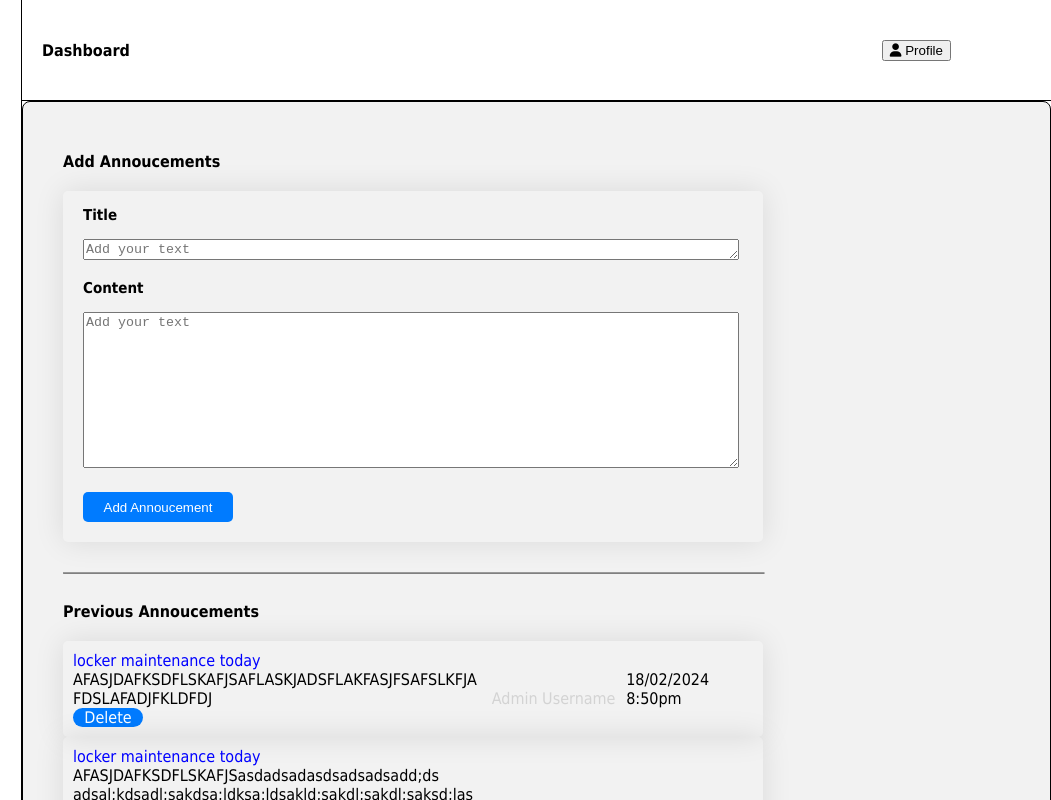
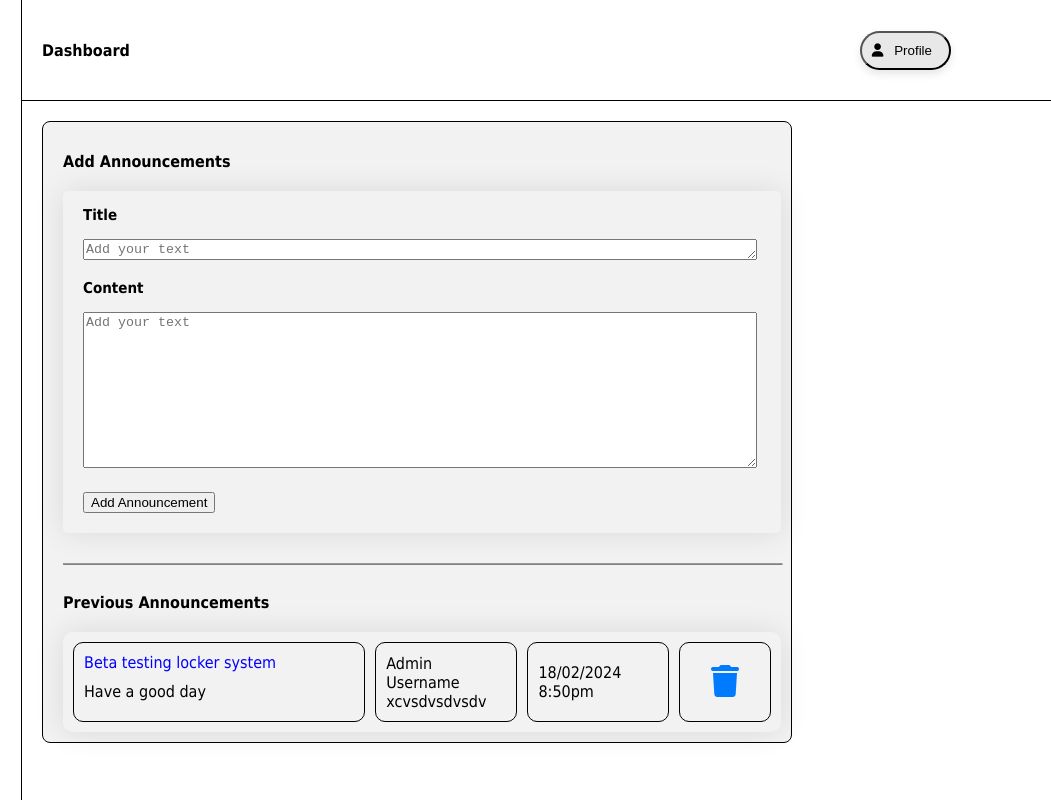
Before and after one commit to twkwow/capstone, a website: page pages/annoucement.html in a window 1280 px wide. Shown: the top 800 px of the page, 229-1280 px from the left. Drawn offline with nearby package versions, Linux system fonts and the light colour scheme.

Commit message:
new update everything

```diff
--- a/pages/annoucement.html
+++ b/pages/annoucement.html
@@ -7,7 +7,7 @@
     <link rel="stylesheet" href="/styles.css">
     <link rel="stylesheet" href="/styles/admincontent.css">
     <link rel="stylesheet" href="/styles/components.css">
-    <link rel="stylesheet" href="/styles/annoucement.css">
+    <link rel="stylesheet" href="/styles/announcement.css">
     <link rel="stylesheet" href="/styles/verifications.css">
     <title>SecureHold</title>
     <link rel="stylesheet" href="https://cdnjs.cloudflare.com/ajax/libs/font-awesome/6.5.1/css/all.min.css"/>
@@ -27,12 +27,12 @@
                 <span style="text-align: right;">Dashboard</span>
             </div>
 
-            <div class="profile">
-                <button id="profileButton">
+            <a href="#">
+                <button class="profile-button" id="profileButton">
                     <i class="fa-solid fa-user"></i>
-                    <span>Profile</span>
+                    <span style="padding: 7px;">Profile</span>
                 </button>
-            </div>
+            </a>
 
             <ul id="profileDropdown" class="profile-dropdown">
                 <li><a href="#">Edit Profile</a></li>
@@ -41,10 +41,10 @@
             </ul>
         </div>
 
-        <div class="content">
-            <div class="content-split-left">
 
-                <span class="content-title">Add Annoucements</span>
+        <div class="content-split-left">
+            <div class="content">
+                <span class="content-title">Add Announcements</span>
                 <form class="announcements-container" method="post">
                     <div class="add-ann-title">
                         <label>Title</label>
@@ -59,91 +59,58 @@
                         <textarea required class="announcements-textarea" rows="10" placeholder="Add your text"></textarea>
                     </div>
                     <div class="add-ann-btn">
-                        <input type="submit" id="add_ann" class="add-annoucements-button" value="Add Annoucement">
+                        <input type="submit" id="add_ann" class="add-announcement-button" value="Add Announcement">
                     </div>
                 </form>
 
                 <hr class="content-divider">
 
-                <span class="content-title">Previous Annoucements</span>
-                <div class="annoucement-card">
-                    <!-- add instances of annoucements into annoucement-card class-->
-                    <div class="annoucement-container">
-                        <div class="annoucement-container1">
-                            <div class="annoucement-title">
-                                <span>locker maintenance today</span>
-                            </div>
-                            <div class="annoucement-content">
-                                <span> AFASJDAFKSDFLSKAFJSAFLASKJADSFLAKFASJFSAFSLKFJAFDSLAFADJFKLDFDJ</span>
-                            </div>
+                <span class="content-title">Previous Announcements</span>
+                <div class="announcement-card">
+                    <!-- add instances of announcements into announcement-card class-->
+                    <div class="announcement-container-1">
+                        <div class="announcement-title">
+                            <span>Beta testing locker system</span>
                         </div>
-                        <div class="annoucement-container2">
-                            <span>Admin Username</span>
+                        <div class="announcement-content">
+                            <span> Have a good day</span>
                         </div>
-                        <div class="annoucement-container3">
-                            <span>18/02/2024 8:50pm</span>
-                        </div>
-                        <div class="annoucement-delete">
-                            <div class="ann-delete-text" onclick="showPopup('ann-delete', true)">
+                    </div>
+                    <div class="announcement-container-2">
+                            Admin Username xcvsdvsdvsdv
+                    </div>
+                    <div class="announcement-container-3">
+                        18/02/2024 8:50pm
+                    </div>
+                    <div class="announcement-container-4" onclick="showPopup('ann-delete', true)">
+                        <div class="announcement-delete">
+                            <div class="ann-delete-text">
                                 <a href="#" role="button">
-                                    Delete
-                                </a>
+                                    <i class="fa-solid fa-trash"></i>                                </a>
                             </div>
                         </div>
                     </div>
                 </div>
-
-                <div class="annoucement-card">
-                    <!-- add instances of annoucements into annoucement-card class-->
-                    <div class="annoucement-container">
-                        <div class="annoucement-container1">
-                            <div class="annoucement-title">
-                                <span>locker maintenance today</span>
-                            </div>
-                            <div class="annoucement-content">
-                                <span> AFASJDAFKSDFLSKAFJSasdadsadasdsadsadsadd;ds
-                                    adsal;kdsadl;sakdsa;ldksa;ldsakld;sakdl;sakdl;saksd;lasa;ldksadsl;akdsa;ldk;lksd;lak;laks;
-                                    a;sldksal;dakdasl;dksal;dksal;dsakl;dsak;dlsakdl;sakdas;ldksal;;l;lakds;la;kl
-                                    a;sldkadl;aal;sdksa;lda
-                                    AFLASKJADSFLAKFASJFSAFSLKFJAFDSLAFADJFKLDFDJ</span>
-                            </div>
-                        </div>
-                        <div class="annoucement-container2">
-                            <span>Admin Username</span>
-                        </div>
-                        <div class="annoucement-container3">
-                            <span>18/02/2024 8:50pm</span>
-                        </div>
-                        <div class="annoucement-delete">
-                            <div class="ann-delete-text" onclick="showPopup('ann-delete', true)">
-                                <a href="#" role="button">
-                                    Delete
-                                </a>
-                            </div>
-                        </div>
-                    </div>
-                </div>
-
             </div>
         </div>
     </div>
 
     <popupmodal-component modalId="ann-delete" modalClass="popup-container-ann-delete">
         <div class="ann-delete-text1">
-            <strong>Delete Annoucement</strong>
+            <strong>Delete Announcement</strong>
         </div>
         <div class="ann-delete-text1" style="margin-top: 10px;">
-            Permanently delete the annoucement? You can't undo this
+            Permanently delete the announcement? You can't undo this
         </div>
         <div class="pop-container">
-            <div class="annoucement-cancel-pop">
+            <div class="announcement-cancel-pop">
                 <a href="#" role="button">
                     <div class="ann-cancel-text" onclick="showPopup('ann-delete', false)">
                         Cancel
                     </div>
                 </a>
             </div>
-            <div class="annoucement-confirm-pop">
+            <div class="announcement-confirm-pop">
                 <a href="#">
                     <div class="ann-delete-text">
                         Confirm
--- a/styles/admincontent.css
+++ b/styles/admincontent.css
@@ -39,7 +39,7 @@
     width: 60%;
     /* margin-right: 30px; */
     padding:20px;
-    min-width: 700px;
+    min-width: 750px;
 }
 
 .content-split-right {
--- a/styles/annoucement.css
+++ /dev/null
@@ -1,147 +0,0 @@
-.annoucement-card {
-    width: 100%;
-    border: 1px;
-    border-radius: 5px;
-    box-shadow: 0 0 30px rgba(0, 0, 0, 0.1);
-}
-
-.annoucement-container {
-    margin: 10px;
-}
-
-.annoucement-container1, .annoucement-container2, .annoucement-container3, .annoucement-delete {
-    display: inline-block;
-}
-
-.annoucement-container1 {
-    width: 60%;
-}
-
-.annoucement-container2 {
-    width: 20%;
-    text-align: center;
-    color: lightgrey;
-}
-
-.annoucement-container3 {
-    width: 10%;
-    text-align: justify;
-}
-
-.annoucement-title {
-    color: blue;
-}
-
-.annoucement-delete {
-    border: 1px;
-    border-radius: 10px;
-    width: 70px;
-    background-color: #007bff;
-    margin: auto;
-}
-
-.annoucement-confirm-pop, .annoucement-cancel-pop {
-    display: inline-block;
-    margin-top: 20px;
-    margin-left: 10px;
-}
-
-.pop-container {
-    text-align: right;
-}
-
-.annoucement-confirm-pop {
-    border: 1px solid #007bff;
-    border-radius: 5px;
-    width: 70px;
-    background-color: #007bff;
-}
-
-.annoucement-cancel-pop {
-    border: 1px solid black;
-    border-radius: 5px;
-    width: 70px;
-    background-color: white;
-}
-
-.annoucement-cancel-pop a {
-    text-decoration: none;
-    color: black;
-}
-
-.annoucement-confirm-pop a {
-    text-decoration: none;
-    color: white;
-}
-
-.ann-cancel-text {
-    text-align: center;
-}
-
-.ann-delete-text {
-    text-align: center;
-}
-
-
-.annoucement-content {
-    overflow-wrap: break-word;
-}
-
-.ann-delete-text a {
-    color: white;
-    text-decoration: none;;
-}
-
-.announcements-container {
-    width: 100%;
-    border: 1px;
-    border-radius: 5px;
-    box-shadow: 0 0 30px rgba(0, 0, 0, 0.1);
-}
-
-.announcements-textarea {
-    resize: vertical;
-    width: 100%;
-}
-
-.add-annoucements-button {
-    width: 150px;
-    height: 30px;
-    border: 1px;
-    border-radius: 5px;
-    background-color: #007bff;
-    color: white;
-}
-
-.add-ann-title {
-    font-size: 15px;
-    font-weight: bold;
-    padding-top: 5px;
-    padding-bottom: 5px;
-    margin: 10px;
-    margin-left: 20px;
-    margin-right: 20px;
-}
-
-.add-ann-content {
-    margin: 10px;
-    margin-left: 20px;
-    margin-right: 30px;
-}
-
-.add-ann-btn {
-    margin: 20px;
-    display: flex;
-}
-
-.popup-container-ann-delete {
-    background-color: white;
-    width:300px;
-    border-radius: 10px;
-    height: fit-content;
-    padding: 20px;
-}
-
-.ann-delete-text1 {
-    text-align: left;
-}
--- /dev/null
+++ b/styles/announcement.css
@@ -0,0 +1,193 @@
+.announcement-card {
+    width: 100%;
+    border: 1px;
+    border-radius: 10px;
+    box-shadow: 0 0 30px rgba(0, 0, 0, 0.1);
+    /* padding: 10px; */
+    display: flex;
+    flex-direction: row;
+}
+
+.announcement-container-1, .announcement-container-2, .announcement-container-3, .announcement-container-4, .announcement-delete {
+    display: inline-block;
+}
+
+.announcement-container-1 {
+    width: 45%;
+    margin-left: 10px;
+    margin-bottom: 10px;
+    margin-top: 10px;
+    /* background-color: aqua; */
+    border: 1px solid;
+    border-color: black;
+    border-radius: 10px;
+    padding: 10px;
+}
+
+.announcement-container-1 > div {
+    margin-bottom: 10px;
+}
+
+.announcement-container-2 {
+    display: flex;
+    justify-content: center;
+    width: 20%;
+    align-items: center;
+    /* color: lightgrey; */
+    margin: 10px;
+    border: 1px solid;
+    border-color: black;
+    border-radius: 10px;
+    padding: 10px;
+}
+
+.announcement-container-3 {
+    display: flex;
+    justify-content: center;
+    width: auto;
+    align-items: center;
+    border: 1px solid;
+    border-color: black;
+    border-radius: 10px;
+    margin-right: 10px;
+    margin-top: 10px;
+    margin-bottom: 10px;
+    padding: 10px;
+}
+
+.announcement-container-4 {
+    display: flex;
+    justify-content: center;
+    width: 80px;
+    align-items: center;
+    border: 1px solid;
+    border-color: black;
+    border-radius: 10px;
+    margin-right: 10px;
+    margin-top: 10px;
+    margin-bottom: 10px;
+    padding: 10px;
+}
+
+.announcement-container-4:hover {
+    cursor: pointer;
+}
+
+.announcement-title {
+    color: blue;
+}
+
+.announcement-delete {
+    border: 1px;
+    border-radius: 10px;
+    width: 70px;
+    /* background-color: #007bff; */
+    margin: auto;
+}
+
+.announcement-confirm-pop, .announcement-cancel-pop {
+    display: inline-block;
+    margin-top: 20px;
+    margin-left: 10px;
+}
+
+.pop-container {
+    text-align: right;
+}
+
+.announcement-confirm-pop {
+    border: 1px solid #007bff;
+    border-radius: 5px;
+    width: 70px;
+    background-color: #007bff;
+}
+
+.announcement-cancel-pop {
+    border: 1px solid black;
+    border-radius: 5px;
+    width: 70px;
+    background-color: white;
+}
+
+.announcement-cancel-pop a {
+    text-decoration: none;
+    color: black;
+}
+
+.announcement-confirm-pop a {
+    text-decoration: none;
+    color: white;
+}
+
+.ann-cancel-text {
+    text-align: center;
+}
+
+.ann-delete-text {
+    text-align: center;
+    background-color: none;
+}
+
+
+.announcement-content {
+    overflow-wrap: break-word;
+}
+
+.ann-delete-text a {
+    color: #007bff;
+    text-decoration: none;;
+    font-size:xx-large;
+}
+
+.announcements-container {
+    width: 100%;
+    border: 1px;
+    border-radius: 5px;
+    box-shadow: 0 0 30px rgba(0, 0, 0, 0.1);
+}
+
+.announcements-textarea {
+    resize: vertical;
+    width: 100%;
+}
+
+.add-announcements-button {
+    width: 150px;
+    height: 30px;
+    border: 1px;
+    border-radius: 5px;
+    color: white;
+}
+
+.add-ann-title {
+    font-size: 15px;
+    font-weight: bold;
+    padding-top: 5px;
+    padding-bottom: 5px;
+    margin: 10px;
+    margin-left: 20px;
+    margin-right: 20px;
+}
+
+.add-ann-content {
+    margin: 10px;
+    margin-left: 20px;
+    margin-right: 30px;
+}
+
+.add-ann-btn {
+    margin: 20px;
+    display: flex;
+}
+
+.popup-container-ann-delete {
+    background-color: white;
+    width:300px;
+    border-radius: 10px;
+    height: fit-content;
+    padding: 20px;
+}
+
+.ann-delete-text1 {
+    text-align: left;
+}
--- a/styles/database.css
+++ b/styles/database.css
@@ -79,6 +79,11 @@
     margin-top: 15px;
 }
 
+#addNewDatabase {
+    background-color: #b8bcc4;
+    color: #ffffff;
+}
+
 .database {
     display: flex;
     align-items: center;
```
Also changed, not shown: pages/database.html (+8 -10 lines), pages/database_user.html (+1 -6 lines), resources/images/add database icon.png (added), resources/images/delete announcement icon.png (added).
